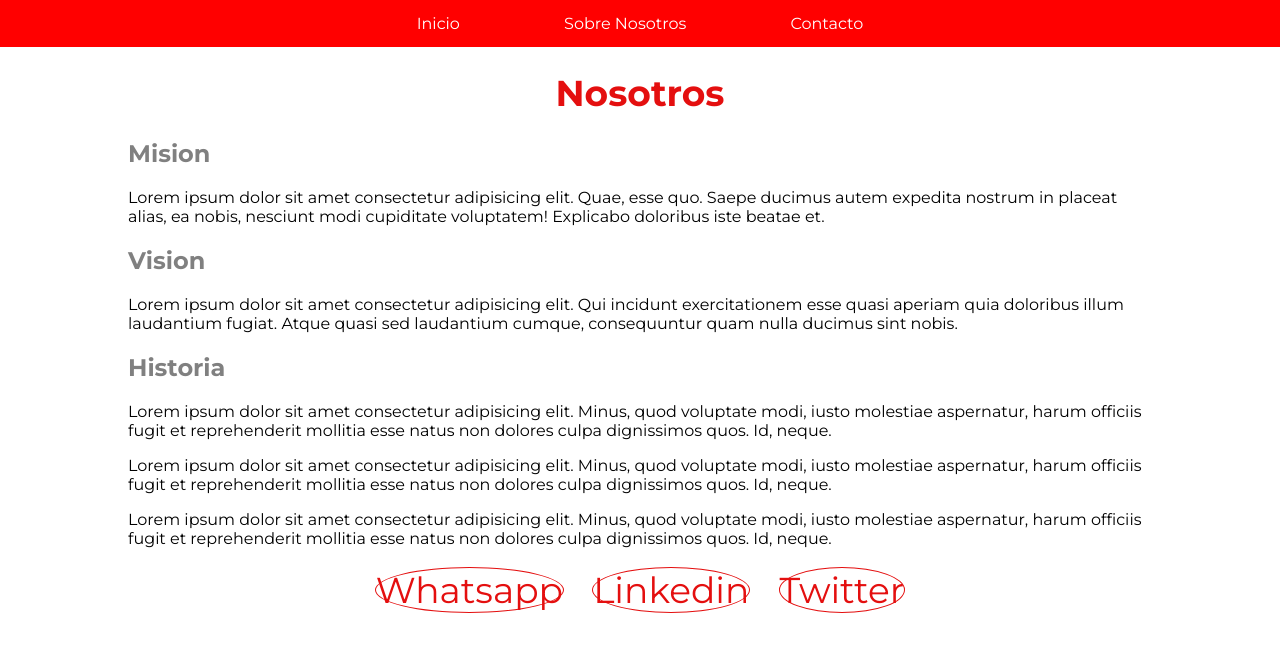
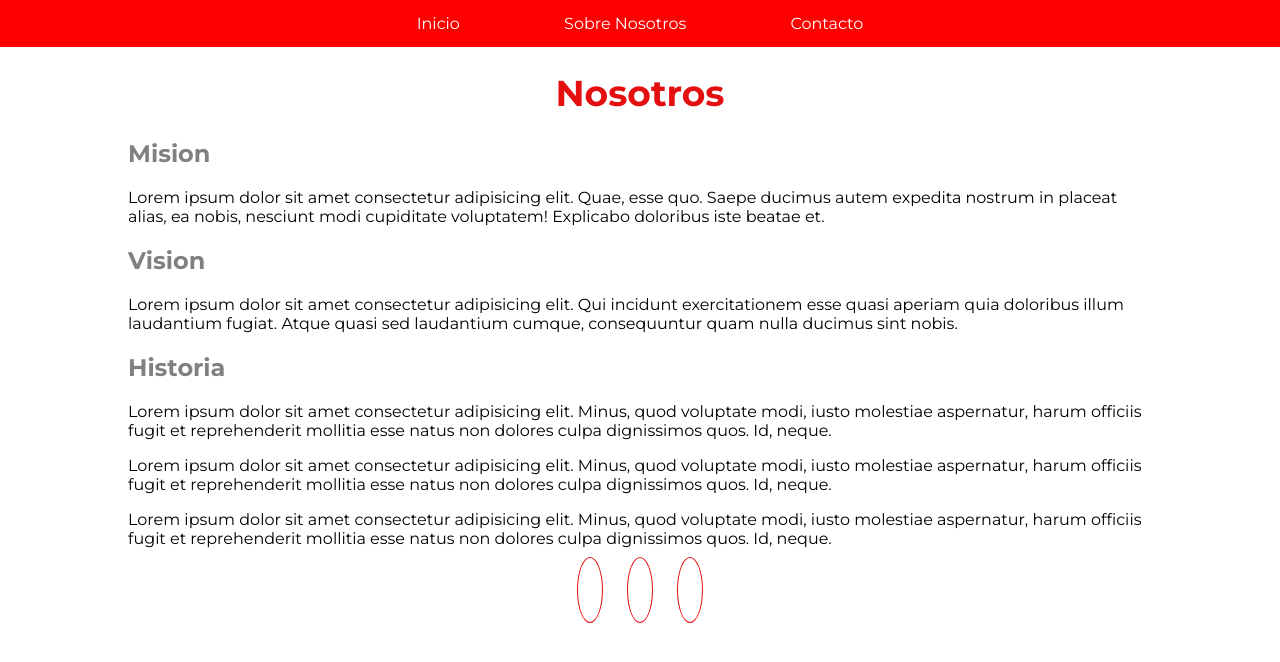
Before and after one commit to stefano22k/tienda-electro, a plain HTML site: page nosotros.html in a window 1280 px wide. Drawn offline with Linux system fonts and the light colour scheme.

Commit message:
actualizando el footer

```diff
--- a/nosotros.html
+++ b/nosotros.html
@@ -32,9 +32,21 @@
     </main>
     <!-- Redes sociales -->
     <footer>
-        <a href="#">Whatsapp</a>
-        <a href="#">Linkedin</a>
-        <a href="#">Twitter</a>
+        <div>
+            <a href="https://api.whatsapp.com/send?phone=5411624232" title="Envianos un mensaje por Whatsapp"
+                target="_blank" class="whatsapp">
+                <i class="fa-brands fa-whatsapp"></i>
+            </a>
+            <a href="https://linkedin.com" target="_blank" title="Seguinos en Linkedin" class="linkedin">
+                <i class="fa-brands fa-linkedin-in"></i>
+            </a>
+            <a href="https://youtube.com" target="_blank" title="Seguinos en Youtube" class="youtube">
+                <i class="fa-brands fa-youtube"></i>
+            </a>
+        </div>
+        <a href="#contacto" title="Clic para ir al inicio" class="flecha">
+            <i class="fa-solid fa-circle-up"></i>
+        </a>
     </footer>
 </body>
 </html>
```
Also changed, not shown: contacto.html (+15 -3 lines), index.html (+15 -3 lines).
